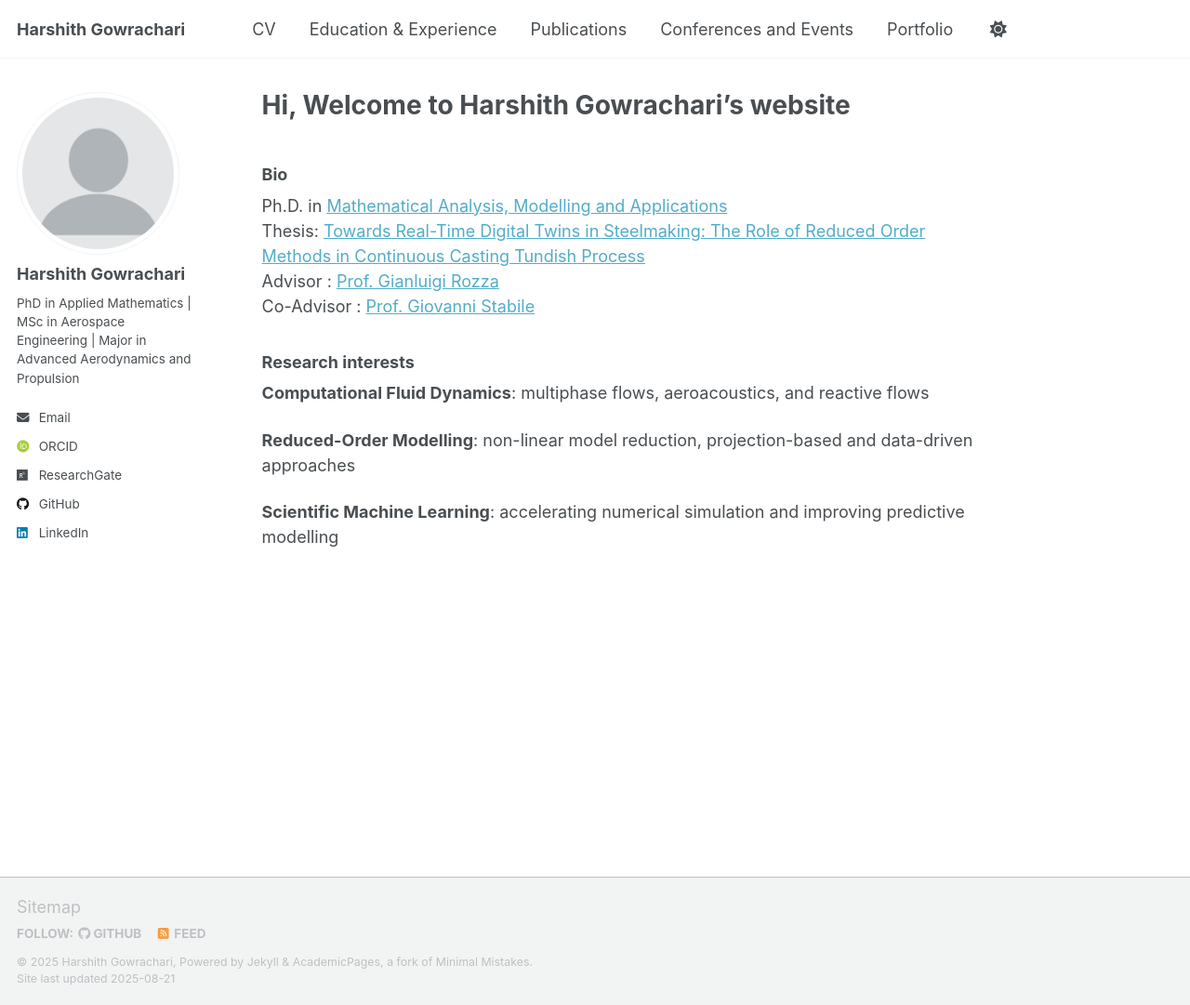
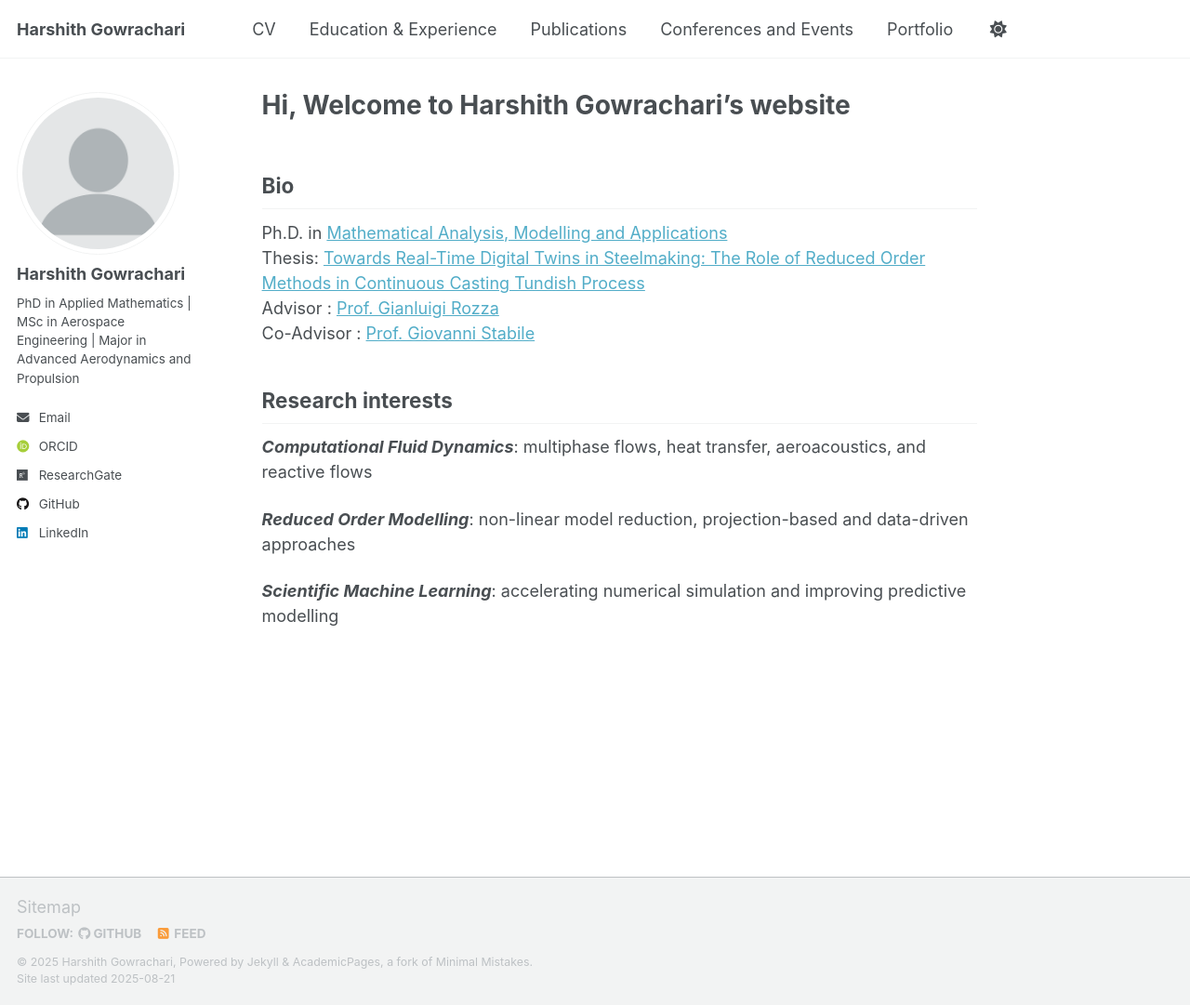
Before and after one commit to harshith-gowrachari/harshith-gowrachari.github.io, a Jekyll site: the page built from _pages/about.md, in a window 1280 px wide and 1081 px high. Shown: the whole window at 93% size. Built offline with Jekyll 4.4.1, drawn with Linux system fonts in a browser that asks for light colours; some web fonts are replaced; a script that is not in the unit is left out.

Commit message:
Update about.md

```diff
--- a/_pages/about.md
+++ b/_pages/about.md
@@ -7,17 +7,18 @@ redirect_from:
   - /about.html
 ---
 
-### Bio
+## Bio
 
 Ph.D. in [Mathematical Analysis, Modelling and Applications](https://www.math.sissa.it/content/mathematical-analysis-modelling-and-applications-0)
 Thesis: [Towards Real-Time Digital Twins in Steelmaking: The Role of Reduced Order Methods in Continuous Casting Tundish Process](https://iris.sissa.it/handle/20.500.11767/146790)
 Advisor : [Prof. Gianluigi Rozza](http://people.sissa.it/~grozza/)
 Co-Advisor : [Prof. Giovanni Stabile](https://www.giovannistabile.com/)
 
-### Research interests
+## Research interests
 
-**Computational Fluid Dynamics**: multiphase flows, aeroacoustics, and reactive flows
 
-**Reduced-Order Modelling**: non-linear model reduction, projection-based and data-driven approaches
+***Computational Fluid Dynamics***: multiphase flows, heat transfer, aeroacoustics, and reactive flows
 
-**Scientific Machine Learning**: accelerating numerical simulation and improving predictive modelling
+***Reduced Order Modelling***: non-linear model reduction, projection-based and data-driven approaches
+
+***Scientific Machine Learning***: accelerating numerical simulation and improving predictive modelling
```
